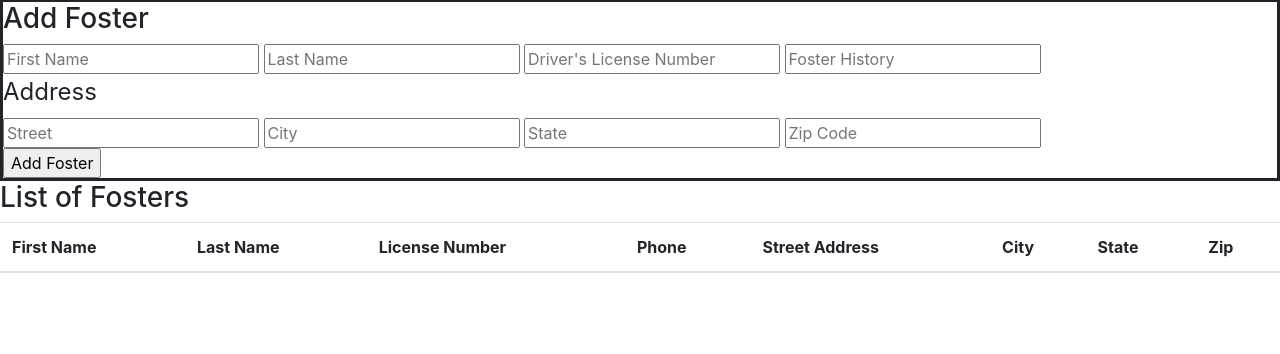
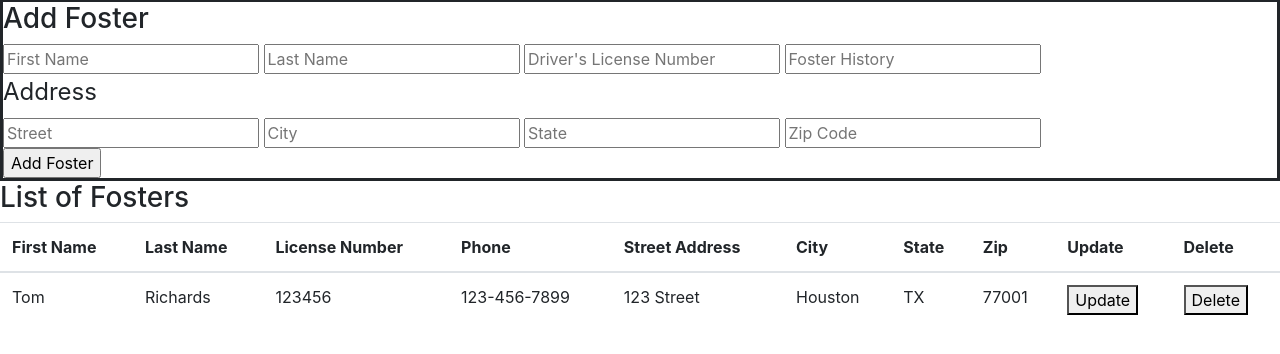
Before and after one commit to kevinlichang/national-animal-shelter-database, a Flask app: page /fosters/ in a window 1280 px wide. Shown: the part 113-467 px from the top of the page. Run offline with Flask 2, Linux system fonts and the light colour scheme; lists and menus that the app fills with data are empty.

Commit message:
added update and delete to pages

```diff
--- a/app/templates/fosters.html
+++ b/app/templates/fosters.html
@@ -33,7 +33,23 @@
         <th scope="col">City</th>
         <th scope="col">State</th>
         <th scope="col">Zip</th>
+        <th scope="col">Update</th>
+        <th scope="col">Delete</th>
       </tr>
     </thead>
+    <tbody>
+      <tr>
+        <td>Tom</td>
+        <td>Richards</td>
+        <td>123456</td>
+        <td>123-456-7899</td>
+        <td>123 Street</td>
+        <td>Houston</td>
+        <td>TX</td>
+        <td>77001</td>
+        <td><button>Update</button></td>
+        <td><button>Delete</button></td>
+      </tr>
+    </tbody>
   </table>
 {% endblock content %}
```
Also changed, not shown: app/templates/animals.html (+18 -0 lines), app/templates/cages.html (+12 -0 lines), app/templates/trainers.html (+11 -0 lines).
